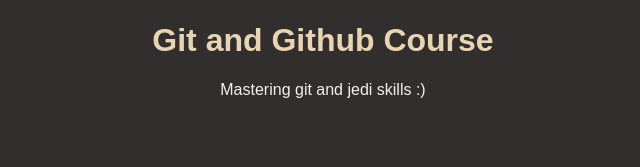
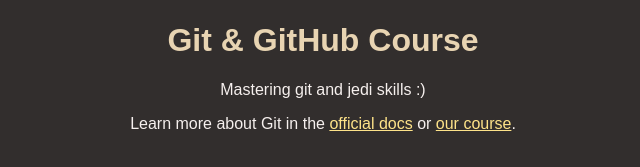
Before and after one commit to vladotoka/github-actions-course, a plain HTML site: page index.html in a window 1280 px wide. Shown: the part 147-314 px from the top of the page, without its empty margins (317-957 px from the left). Drawn offline with Linux system fonts and the light colour scheme.

Commit message:
addet links and restructured page

```diff
--- a/index.html
+++ b/index.html
@@ -1,15 +1,25 @@
+
 <!DOCTYPE html>
 <html lang="en">
   <head>
     <meta charset="UTF-8" />
     <meta http-equiv="X-UA-Compatible" content="IE=edge" />
     <meta name="viewport" content="width=device-width, initial-scale=1.0" />
-    <title>Git & GitHub Crash Course</title>
+    <title>Git and Github Course</title>
     <link rel="stylesheet" href="styles.css" />
   </head>
   <body>
-    <img id="logo" src="logo.png" alt="A logo that contains the word 'Git'" />
-    <h1>Git and Github Course</h1>
-    <p>Mastering git and jedi skills :)</p>
-</body>
+    <header>
+      <img id="logo" src="logo.png" alt="A logo that contains the word 'Git'" />
+      <h1>Git & GitHub Course</h1>
+    </header>
+    <main>
+      <p>Mastering git and jedi skills :)</p>
+      <p>
+        Learn more about Git in the
+        <a href="https://git-scm.com/book/en/v2">official docs</a> or
+        <a href="https://acad.link/git">our course</a>.
+      </p>
+    </main>
+  </body>
 </html>
--- a/styles.css
+++ b/styles.css
@@ -17,5 +17,9 @@ body {
 }
 
 h1 {
-  color: #e8d4b2ff;
+  color: #e8d4b2;
 }
+
+a {
+  color: #fee389;
+}
```
